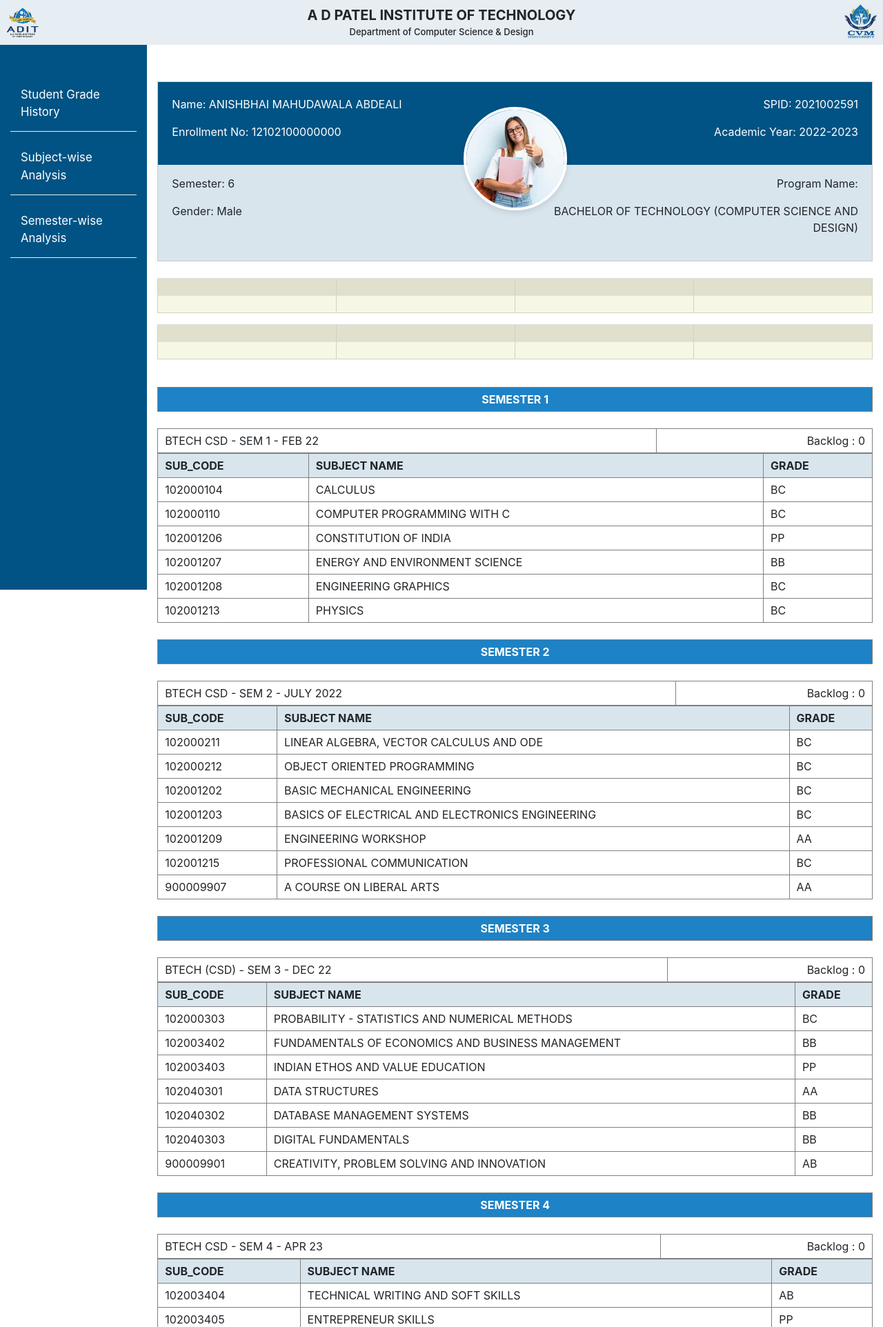
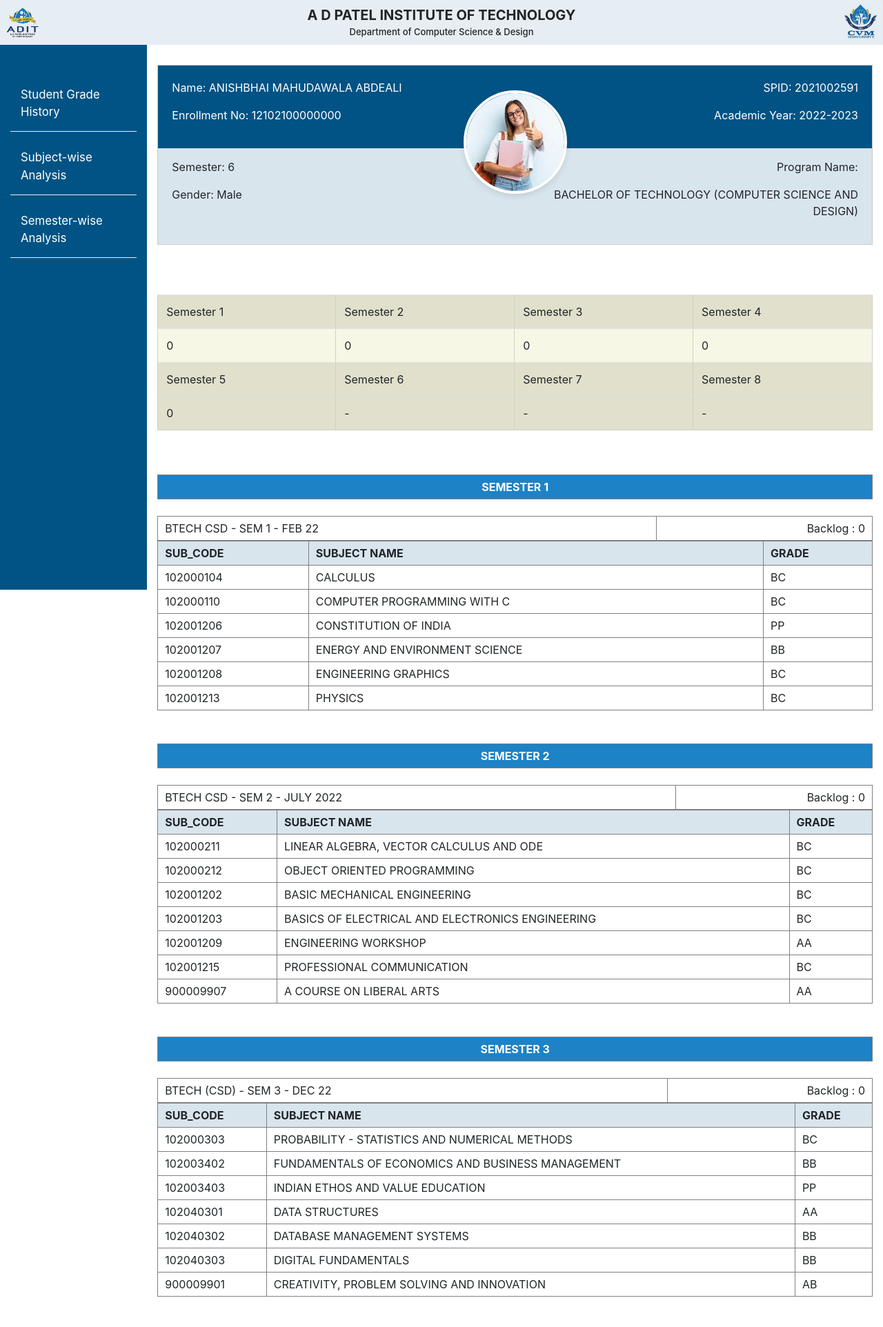
Before and after one commit to AbbasKothari1552/Grade-system, a Django app: page /grades/12102100000000/ in a window 1280 px wide. Shown: the top 1924 px of the page at 69% size. Run offline with Django 5.2, Linux system fonts and the light colour scheme; data comes from the database, SQL or seed files in the repository; some libraries are stand-ins or nearby versions.

Commit message:
Backog summary table added.

```diff
--- a/core/grade_system/urls.py
+++ b/core/grade_system/urls.py
@@ -3,7 +3,7 @@ from .views import student, student_grade_view, subject, subject_analysis_view,
 
 urlpatterns = [
     path('', student, name='student'),
-    path('grades/<str:enrollment>/', student_grade_view, name='student_grade'),
+    path('grades/<str:enrollment>/', student_grade_view, name='student_data'),
     path('subject/', subject, name='subject'),
     path('subject/<str:subject>/<str:year>/<str:type>', subject_analysis_view, name='subject_data'),
     path('semester/', semester, name='semester'),
--- a/core/grade_system/views.py
+++ b/core/grade_system/views.py
@@ -13,7 +13,6 @@ def student(request):
 def student_grade_view(request, enrollment):
 
     try:
-
         # get student information
         student = get_object_or_404(StudentInfo, enrollment=enrollment)
 
@@ -29,7 +28,7 @@ def student_grade_view(request, enrollment):
         # Collect grade data and results for each exam
         exam_data = []
         for student_exam in student_exams:
-
+            # Check exam type
             if student_exam.exam_data.exam_type == "REPETER":
                 main_exam = StudentExam.objects.filter(
                     student_info=student_exam.student_info,
@@ -38,7 +37,6 @@ def student_grade_view(request, enrollment):
 
                 if main_exam:
                     failed_subjects = GradeData.objects.filter(student_exam=main_exam, grade="FF")
-
                     # Get the backlog subjects for the repeater exam
                     grades = GradeData.objects.filter(
                         student_exam=student_exam,
@@ -49,9 +47,6 @@ def student_grade_view(request, enrollment):
             else:
                 # Get grade data for each subject in this exam
                 grades = GradeData.objects.filter(student_exam=student_exam)
-
-            # # Filter grades to include only subjects where grade is 'FF'
-            # failed_grades = grades.filter(grade='FF')
 
             # Get the result for this exam
             result = Result.objects.filter(student_exam=student_exam).first()
@@ -66,14 +61,27 @@ def student_grade_view(request, enrollment):
                 'result': result.result if result else None,
             })
 
+        # Backlog summary for 8 semester.
+        backlog_summary = []
+        for semester in range(1,9):
+            semester_data = next(
+            (data for data in exam_data if data['exam'].semester == f"SEMESTER {semester}" and data['exam'].exam_type == "REGULAR"),
+            None
+            )
+            backlog_summary.append({
+                'semester': semester,
+                'backlog': semester_data['backlog'] if semester_data else '-'  # Show backlog count or dash
+            })
+
         # Pass all the collected data to the template
         context = {
             'student': student,
             'exam_data': exam_data,
-            'current_semester' : current_semester,
+            'backlog_summary': backlog_summary,
+            'current_semester': current_semester,
         }
 
-        return render(request, 'student_grade.html', context)
+        return render(request, 'student_data.html', context)
     except Http404:
         # If student is not found, display a message
         messages.error(request, "Incorrect enrollment number. Please try again.")
@@ -105,8 +113,7 @@ def subject_analysis_view(request, subject, year, type):
                                             'student_exam__student_info__branch',
                                             'student_exam__exam_data',
                                             'subject_bss__subject',
-                                            )
-
+                                            ).order_by('student_exam__student_info__enrollment')
     # Grade counting
     grade_counts_data = students_grade.values("grade").annotate(count=Count("grade")).order_by("grade")
     # Convert queryset to JSON-compatible format
@@ -152,7 +159,10 @@ def semester_analysis_view(request, semester, year, type):
         student_exam__exam_data__academic_year=year,
         student_exam__exam_data__semester=semester,
         student_exam__exam_data__exam_type=type,
-    ).select_related('student_exam__student_info', 'student_exam__exam_data')
+    ).select_related(
+        'student_exam__student_info',
+        'student_exam__exam_data'
+        ).order_by('student_exam__student_info__enrollment')
 
     # Organize data for the template
     table_data = []
@@ -178,7 +188,12 @@ def semester_analysis_view(request, semester, year, type):
 
     context = {
         'subjects': subjects,  # List of subjects
-        'table_data': table_data  # Student and grades data
+        'table_data': table_data,  # Student and grades data
+        'semester': semester,
+        'academic_year': year,
+        'exam': students_grade[0].student_exam.exam_data.exam_name if students_grade.exists() else None,
+        'declaration_date': students_grade[0].student_exam.exam_data.declaration_date if students_grade.exists() else None,
+        'exam_type': type,
     }
 
     return render(request, "semester_data.html", context)
--- a/core/static/css/student.css
+++ b/core/static/css/student.css
@@ -8,7 +8,7 @@
     box-sizing: border-box;
 }
 
-button {
+.search {
     background-color: #005384;
     color: white;
     width: 100px;
--- a/core/static/css/style.css
+++ b/core/static/css/style.css
@@ -48,6 +48,7 @@
     top: 55px;
     width: 16.6667%;
     padding: 15px;
+    z-index:2;
 }
 
 .sidebar .nav-link {
--- a/core/templates/base.html
+++ b/core/templates/base.html
@@ -11,6 +11,7 @@
     integrity="sha512-Evv84Mr4kqVGRNSgIGL/F/aIDqQb7xQ2vcrdIwxfjThSH8CSR7PBEakCr51Ck+w+/U6swU2Im1vVX0SVk9ABhg=="
     crossorigin="anonymous" referrerpolicy="no-referrer" />
   <link rel="stylesheet" href="{% static 'css/style.css' %}" />
+
 
   {% block extra_css %} {% endblock %}
 </head>
@@ -29,7 +30,7 @@
     </div>
 
     <!-- Sidebar -->
-    <div class="sidebar text-white">
+    <div class="sidebar text-white position-fixed">
       <ul class="nav flex-column">
         <li class="nav-item">
           <a class="nav-link text-white" href="{% url 'student' %}">Student Grade History</a>
@@ -46,7 +47,6 @@
     <!-- Main Content -->
     <div class="content">
       <!-- div for messages from backend -->
-      <div>
         {% if messages %}
         <div class="alert alert-danger">
           {% for message in messages %}
@@ -54,10 +54,15 @@
           {% endfor %}
         </div>
         {% endif %}
-      </div>
       {% block content %} {% endblock %}
     </div>
   </div>
 </body>
+<script>
+  document.getElementById('printButton').addEventListener('click', function () {
+      // Trigger the print dialog
+      window.print();
+  });
+</script>
 
 </html>
--- a/core/templates/student.html
+++ b/core/templates/student.html
@@ -8,7 +8,7 @@
     <div class="enrollment_div">
       <label for="enrollment">Enrollment Number:</label>
       <input type="text" name="enrollment" id="enrollment" />
-      <button type="button" onclick="submitForm()">Check Grades</button>
+      <button type="button" class="search" onclick="submitForm()">Search</button>
     </div>
   </form>
 </div>
@@ -30,7 +30,7 @@
         alert("Please enter a valid 14-digit enrollment number.");
       }
     } else {
-      alert("Please enter your enrollment number.");
+      alert("Please enter enrollment number.");
     }
   }
 </script>
--- /dev/null
+++ b/core/templates/student_data.html
@@ -0,0 +1,122 @@
+{% extends 'base.html' %}
+
+{% load static %}
+
+{% block extra_css %}
+<link rel="stylesheet" href="{% static 'css/student_details.css' %}">
+{% endblock %}
+
+
+{% block content %}
+
+<div class="container">
+
+  <div class="printableContent">
+    <div class="student_info">
+      <div class="top_info">
+        <div class="row">
+          <div class="col-md-6 text-left text-md-left text-center">
+            <p>Name: {{student.name}}</p>
+            <p>Enrollment No: {{student.enrollment}}</p>
+          </div>
+          <div class="col-md-6 text-md-right text-center">
+            <p>SPID: {{student.spid}}</p>
+            <p>Academic Year: 2022-2023</p>
+          </div>
+        </div>
+        <!-- Photo -->
+        <img src="{% static 'images/student_photo.jpg' %}" alt="Student Photo" class="student-photo" />
+      </div>
+      <!-- Secondary Information -->
+      <div class="bottom_info">
+        <div class="row">
+          <div class="col-md-6 text-left text-md-left text-center">
+            <p>Semester: {{current_semester}}</p>
+            <p>Gender: {{student.gender}}</p>
+          </div>
+          <div class="col-md-6 text-md-right text-center">
+            <p>Program Name:</p>
+            <p>{{student.branch.branch_name}}</p>
+          </div>
+        </div>
+      </div>
+    </div>
+    <br><br>
+
+    <!-- Backlog summary Table. -->
+    <table border="black" class="table info">
+      <tbody>
+        <!-- First Row: Semesters 1 to 4 -->
+        <tr>
+          {% for data in backlog_summary|slice:":4" %}
+          <td>Semester {{ data.semester }}</td>
+          {% endfor %}
+        </tr>
+        <tr>
+          {% for data in backlog_summary|slice:":4" %}
+          <td>{{ data.backlog }}</td>
+          {% endfor %}
+        </tr>
+        <br>
+        <!-- Second Row: Semesters 5 to 8 -->
+        <tr>
+          {% for data in backlog_summary|slice:"4:8" %}
+          <td>Semester {{ data.semester }}</td>
+          {% endfor %}
+        </tr>
+        <tr>
+          {% for data in backlog_summary|slice:"4:8" %}
+          <td>{{ data.backlog }}</td>
+          {% endfor %}
+        </tr>
+      </tbody>
+    </table>
+
+    <div>
+      <br><br>
+      {% for exam in exam_data %}
+
+      <!-- Semester no. & Type Display Table -->
+      <table border="black" width="100%" style="color: white; background-color: #1D82C6;">
+        {% if exam.exam.exam_type == "REPETER" %}
+        <td align="center"><b>{{exam.exam.semester}} (BACKLOG)</b></td>
+        {% else %}
+        <td align="center"><b>{{exam.exam.semester}}</b></td>
+        {% endif %}
+      </table>
+      <br>
+
+      <!-- semester name & backlog display table -->
+      <table border="black" width="100%">
+        <tr>
+          <td>{{exam.exam.exam_name}}</td>
+          <td align="right">Backlog : {{exam.backlog}}</td>
+        </tr>
+      </table>
+
+      <!-- subjects Grade Display Table for each semester -->
+      <table border="black" width="100%">
+        <tr bgcolor="d9e5ed">
+          <th>SUB_CODE</th>
+          <th>SUBJECT NAME</th>
+          <th>GRADE</th>
+        </tr>
+        {% for grade in exam.grades %}
+        <tr>
+          <td>{{grade.subject_bss.subject.subject_code}}</td>
+          <td>{{grade.subject_bss.subject.subject_name}}</td>
+          <td>{{grade.grade}}</td>
+        </tr>
+        {% endfor %}
+      </table>
+      <br> <br>
+
+      {% endfor %}
+
+
+
+    </div>
+    <button type="submit" id="printButton" style="background-color: #1D82C6;">Print</button>
+  </div>
+
+  {% endblock %}
--- a/core/templates/student_grade.html
+++ /dev/null
@@ -1,127 +0,0 @@
-{% extends 'base.html' %}
-
-{% load static %}
-
-{% block extra_css %}
-<link rel="stylesheet" href="{% static 'css/student_details.css' %}">
-{% endblock %}
-
-
-{% block content %}
-
-  <div class="container">
-
-    <br>
-    <form>
-    <div class="student_info">
-      <div class="top_info">
-        <div class="row">
-          <div class="col-md-6 text-left text-md-left text-center">
-            <p>Name: {{student.name}}</p>
-            <p>Enrollment No: {{student.enrollment}}</p>
-          </div>
-          <div class="col-md-6 text-md-right text-center">
-            <p>SPID: {{student.spid}}</p>
-            <p>Academic Year: 2022-2023</p>
-          </div>
-        </div>
-        <!-- Photo -->
-        <img src="{% static 'images/student_photo.jpg' %}"  alt="Student Photo" class="student-photo" />
-      </div>
-      <!-- Secondary Information -->
-      <div class="bottom_info">
-        <div class="row">
-          <div class="col-md-6 text-left text-md-left text-center">
-            <p>Semester: {{current_semester}}</p>
-            <p>Gender: {{student.gender}}</p>
-          </div>
-          <div class="col-md-6 text-md-right text-center">
-            <p>Program Name:</p>
-            <p>{{student.branch.branch_name}}</p>
-          </div>
-        </div>
-      </div>
-    </div>
-
-    <!-- Table Section -->
-    <br />
-
-    <div>
-      <table border="black" class="table info">
-        <tbody>
-          <tr>
-            <td></td>
-            <td></td>
-            <td></td>
-            <td></td>
-          </tr>
-          <tr>
-            <td></td>
-            <td></td>
-            <td></td>
-            <td></td>
-          </tr>
-        </tbody>
-      </table>
-      <table border="black" class="table info">
-        <tbody>
-          <tr>
-            <td></td>
-            <td></td>
-            <td></td>
-            <td></td>
-          </tr>
-          <tr>
-            <td></td>
-            <td></td>
-            <td></td>
-            <td></td>
-          </tr>
-        </tbody>
-      </table>
-      <br />
-
-      {% for exam in exam_data %}
-
-        <!-- Semester no. & Type Display Table -->
-        <table  border="black" width="100%" style="color: white; background-color: #1D82C6;">
-          {% if exam.exam.exam_type == "REPETER" %}
-            <td align="center"><b>{{exam.exam.semester}} (BACKLOG)</b></td>
-          {% else %}
-            <td align="center"><b>{{exam.exam.semester}}</b></td>
-          {% endif %}
-        </table>
-        <br>
-
-        <!-- semester name & backlog display table -->
-        <table border="black" width="100%">
-          <tr>
-            <td>{{exam.exam.exam_name}}</td>
-            <td align="right">Backlog : {{exam.backlog}}</td>
-          </tr>
-        </table>
-
-        <!-- subjects Grade Display Table for each semester -->
-        <table border="black" width="100%">
-          <tr bgcolor="d9e5ed">
-            <th>SUB_CODE</th>
-            <th>SUBJECT NAME</th>
-            <th>GRADE</th>
-          </tr>
-          {% for grade in exam.grades %}
-          <tr>
-            <td>{{grade.subject_bss.subject.subject_code}}</td>
-            <td>{{grade.subject_bss.subject.subject_name}}</td>
-            <td>{{grade.grade}}</td>
-          </tr>
-          {% endfor %}
-        </table>
-        <br>
-
-      {% endfor %}
-
-    </div>
-  </form>
-  </div>
-
-  {% endblock %}
```
Also changed, not shown: core/templates/semester_data.html (+42 -2 lines), core/templates/subject_data.html (+18 -11 lines), core/static/css/student_details.css (line endings or trailing spaces).
